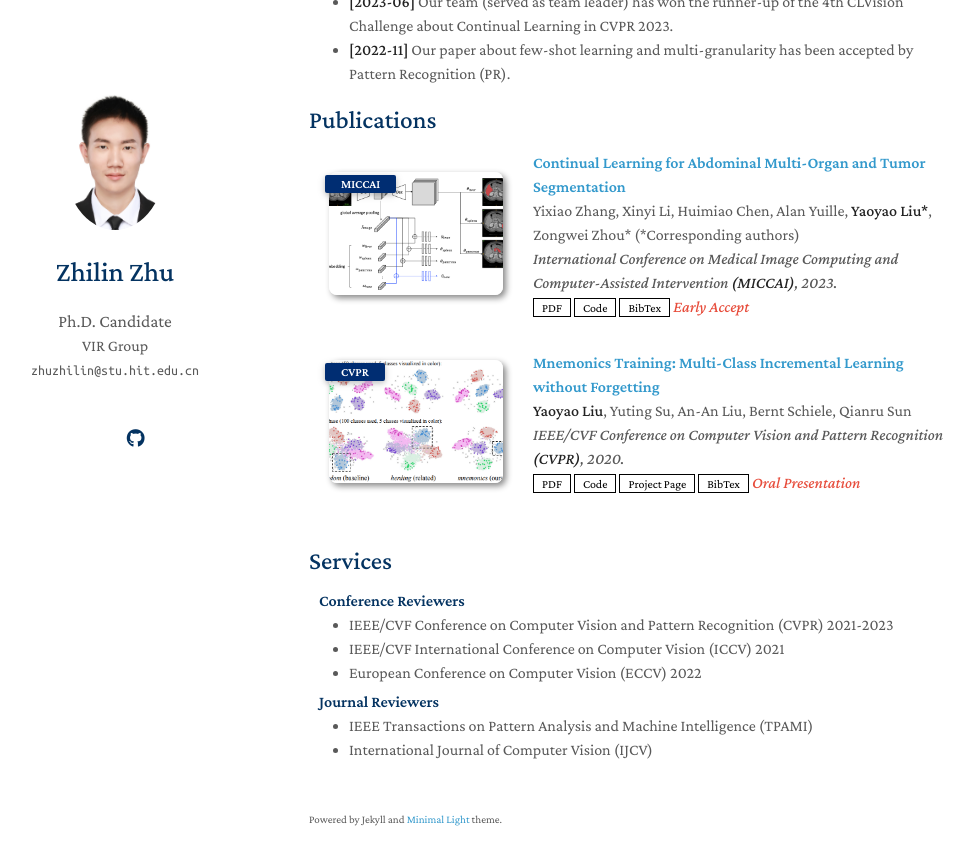
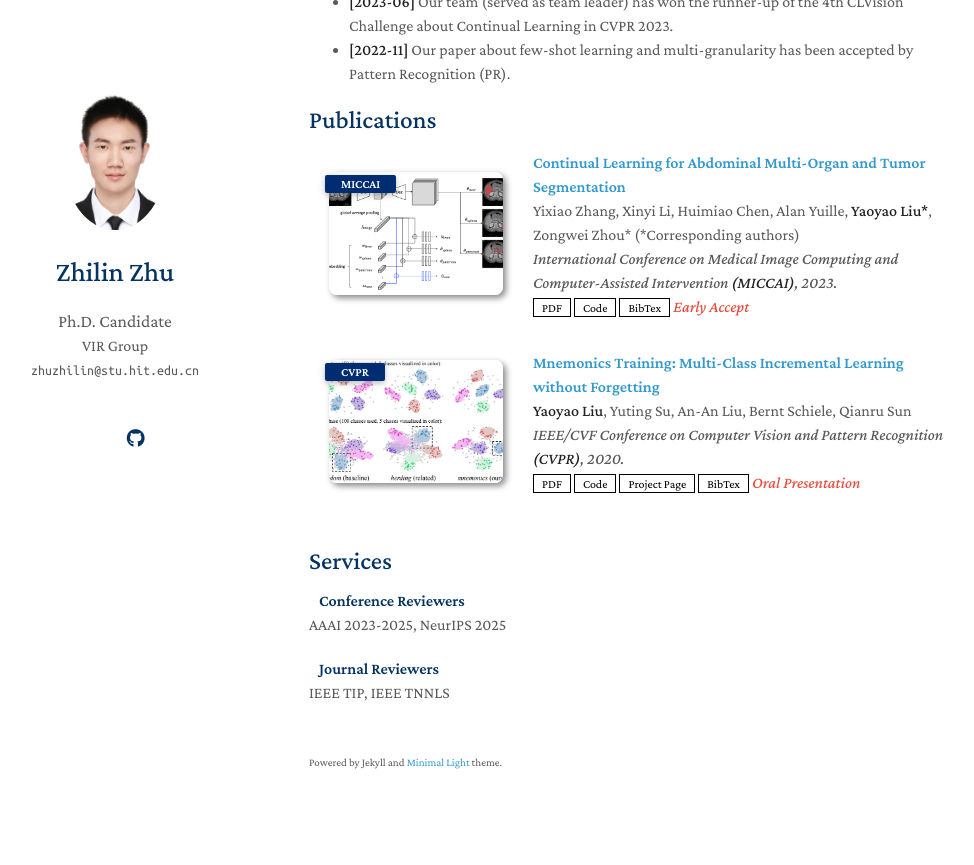
Before and after one commit to z1358/z1358.github.io, a Jekyll site: the page built from index.md, in a window 1280 px wide and 900 px high, scrolled down 889 px. Shown: the top 865 px of the window, without its empty margins (161-1135 px from the left). Built offline with Jekyll 4.4.1, drawn with Linux system fonts in a browser that asks for light colours; a style sheet for code colours, icons or effects is not loaded; our own code applies the rules of GitHub Pages for plain Markdown files; after the commit the page ends 1732 px from its top, so only the background shows below that.

Commit message:
Update services.md

```diff
--- a/_includes/services.md
+++ b/_includes/services.md
@@ -2,15 +2,8 @@
 
 <h4 style="margin:0 10px 0;">Conference Reviewers</h4>
 
-<ul style="margin:0 0 5px;">
-  <li><a href="http://cvpr2023.thecvf.com/"><autocolor>IEEE/CVF Conference on Computer Vision and Pattern Recognition (CVPR) 2021-2023</autocolor></a></li>
-  <li><a href="http://iccv2021.thecvf.com/"><autocolor>IEEE/CVF International Conference on Computer Vision (ICCV) 2021</autocolor></a></li>
-  <li><a href="https://eccv2022.ecva.net/"><autocolor>European Conference on Computer Vision (ECCV) 2022</autocolor></a></li>
-</ul>
+AAAI 2023-2025, NeurIPS 2025
 
 <h4 style="margin:0 10px 0;">Journal Reviewers</h4>
 
-<ul style="margin:0 0 20px;">
-  <li><a href="https://www.computer.org/csdl/journal/tp"><autocolor>IEEE Transactions on Pattern Analysis and Machine Intelligence (TPAMI)</autocolor></a></li>
-  <li><a href="https://www.springer.com/journal/11263"><autocolor>International Journal of Computer Vision (IJCV)</autocolor></a></li>
-</ul>
+IEEE TIP, IEEE TNNLS
```
